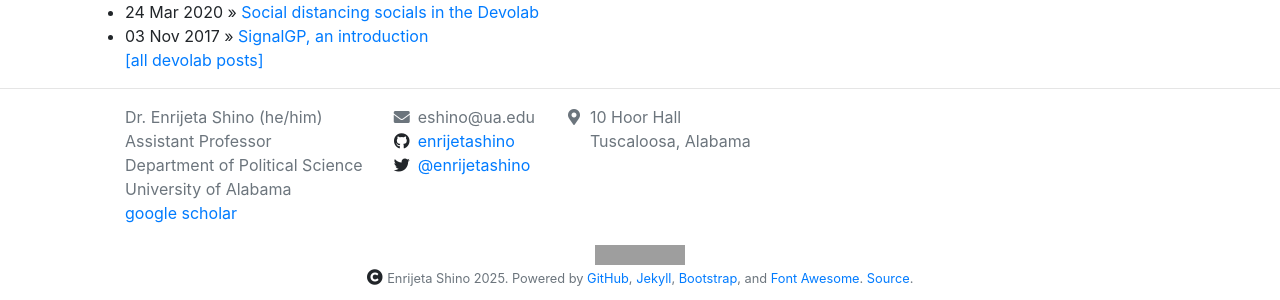
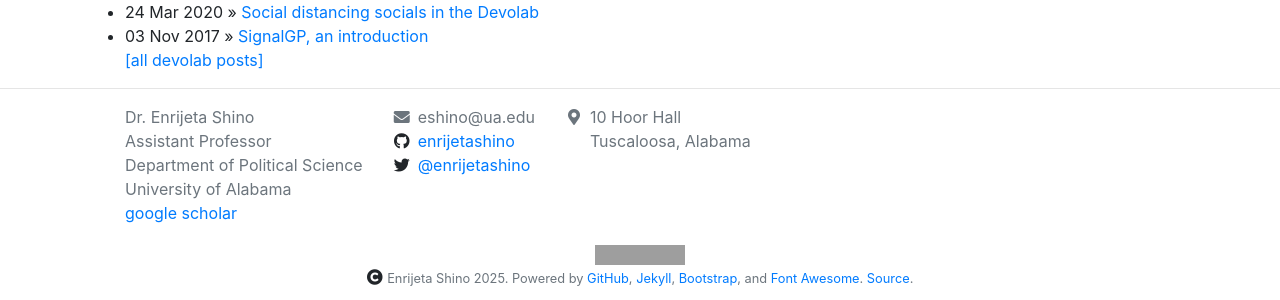
Before and after one commit to enrijetashino/enrijetashino.github.io, a Jekyll site: the page built from _pages/blog.md, in a window 1280 px wide. Shown: the part 392-692 px from the top of the page. Built offline with Jekyll 4.4.1, drawn with Linux system fonts in a browser that asks for light colours; nearby versions of some CDN libraries; grey boxes are pictures that could not be loaded.

Commit message:
Update footer.html

```diff
--- a/_includes/footer.html
+++ b/_includes/footer.html
@@ -10,7 +10,7 @@
 
         <div class="col-auto pr-0">
           <ul class="fa-ul">
-            <li class="text-secondary">Dr. Enrijeta Shino (he/him)</li>
+            <li class="text-secondary">Dr. Enrijeta Shino </li>
             <li class="text-secondary">Assistant Professor</li>
             <li class="text-secondary">Department of Political Science</li>
             <li class="text-secondary">University of Alabama</li>
```
